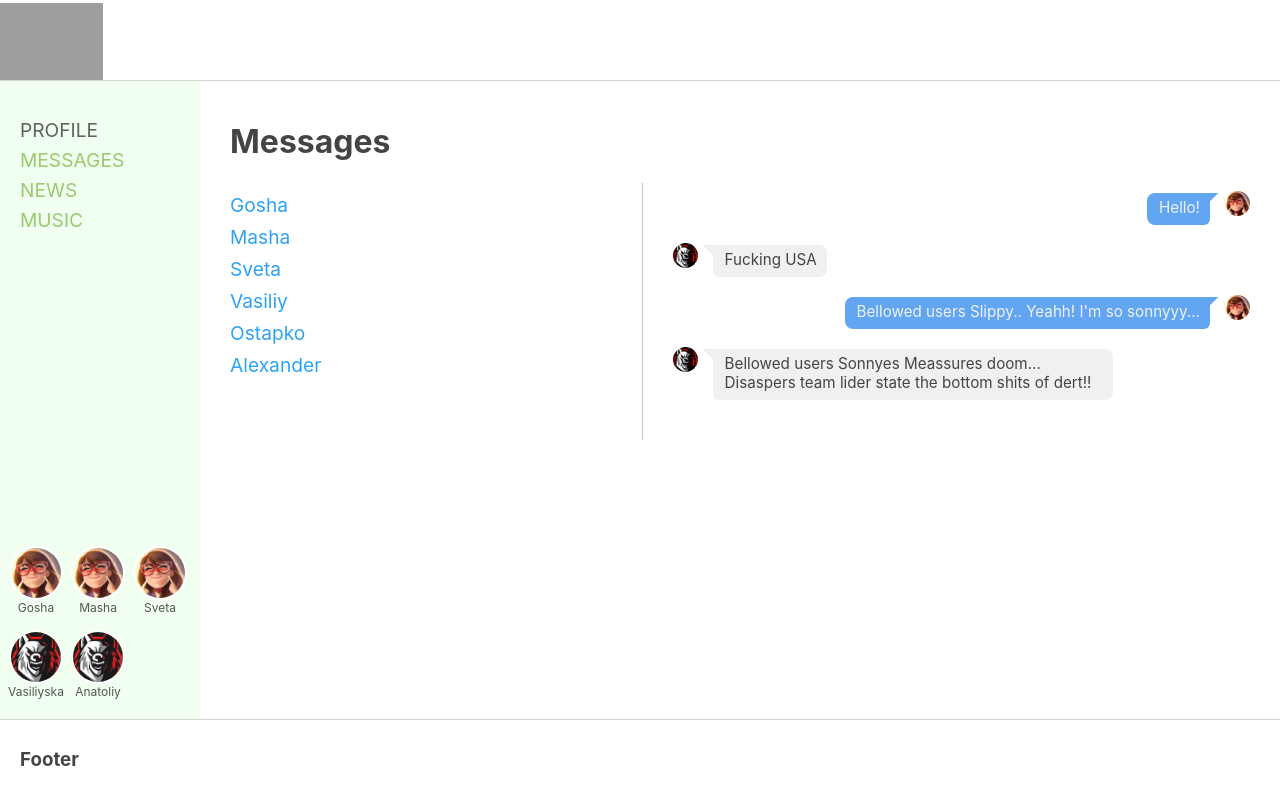
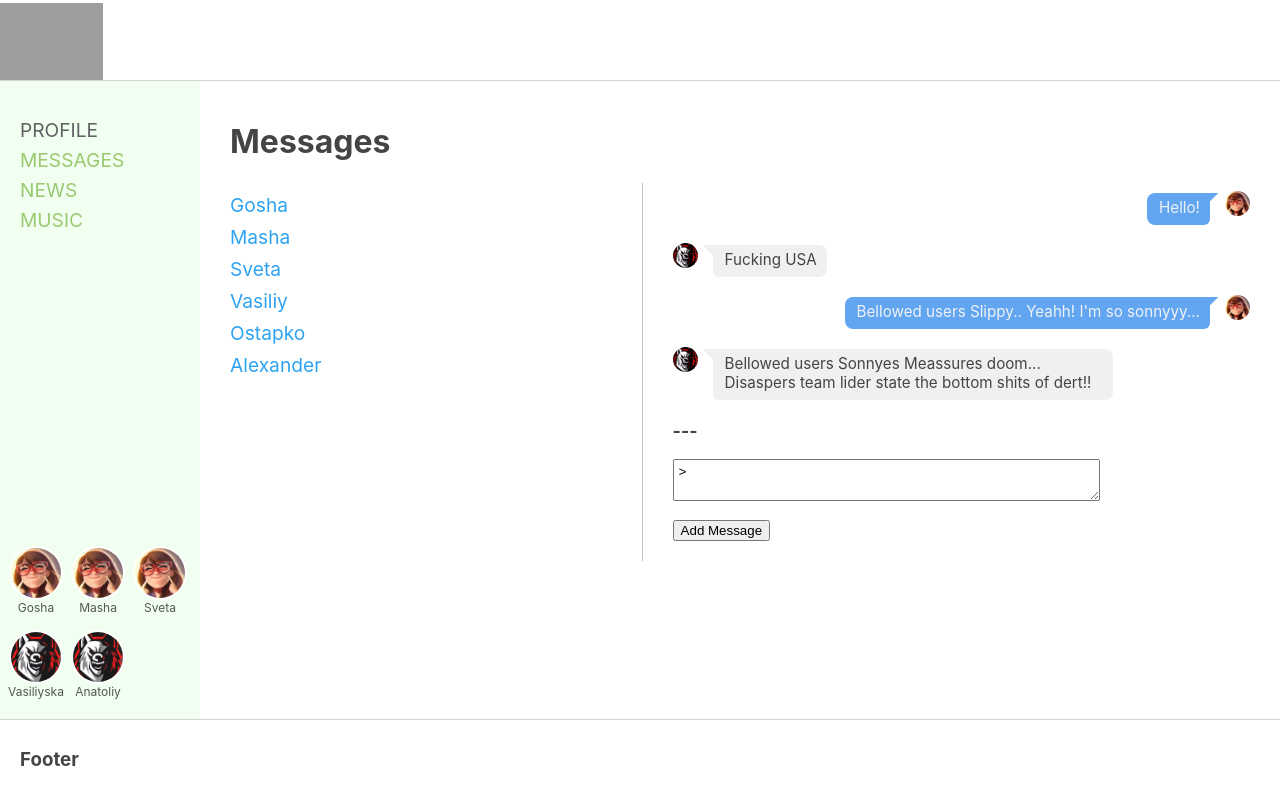
Before and after one commit to zeyura/social-react, a React (Create React App) app: page /dialogs in a window 1280 px wide. Built offline with nearby package versions, Linux system fonts and the light colour scheme; grey boxes are pictures that could not be loaded.

Commit message:
create addMessage..  refactor state - add Reducers

```diff
--- a/src/components/Dialogs/Dialogs.jsx
+++ b/src/components/Dialogs/Dialogs.jsx
@@ -2,15 +2,30 @@ import Class from "./Dialogs.module.css"
 import DialogItem from "./DialogItem/DialogItem"
 import Message from "./Message/Message"
 
-function Dialogs({ data }) {
+import React from "react"
+import { updateNewMessageCreator, sendMessageCreator } from "../../redux/dialogsReducer"
+
+function Dialogs({ data, dispatch }) {
   const dialogsElems = data.dialogsData.map((d) => (
     <DialogItem key={d.id} name={d.name} id={d.id} />
   ))
   const messagesElems = data.messagesData.map((m, i) => (
     <Message key={i} data={m} />
   ))
+  let newMessageValue = data.newMessageBody
 
   ///////////
+
+  let newMessageText = React.createRef()
+
+  const changeNewMessage = (e) => {
+    let body = e.target.value
+    dispatch(updateNewMessageCreator(body))
+  }
+
+  const addMessage = () => {
+    if (newMessageText.current.value) dispatch(sendMessageCreator())
+  }
 
   return (
     <div className={Class.wrapper}>
@@ -18,7 +33,29 @@ function Dialogs({ data }) {
 
       <div className={Class.messagesContent}>
         <div className={Class.dialogs}>{dialogsElems}</div>
-        <div className={Class.messages}>{messagesElems}</div>
+        <div className={Class.messages}>
+          <div>{messagesElems}</div>
+          <div>
+            <div className={Class.addPost}>
+              <h3>---</h3>
+              <form>
+                <div className="inputField">
+                  <textarea
+                    value={newMessageValue}
+                    ref={newMessageText}
+                    onChange={changeNewMessage}
+                    className={Class.inputText}
+                    cols="50"
+                    rows="2"
+                  />
+                </div>
+                <button type="button" onClick={addMessage}>
+                  Add Message
+                </button>
+              </form>
+            </div>
+          </div>
+        </div>
       </div>
     </div>
   )
--- a/src/components/Main.jsx
+++ b/src/components/Main.jsx
@@ -15,7 +15,7 @@ function Main({ state, dispatch }) {
             <Profile data={state.profilePage} dispatch={dispatch} />
           </Route>
           <Route path="/dialogs">
-            <Dialogs data={state.messagesPage} />
+            <Dialogs data={state.messagesPage} dispatch={dispatch} />
           </Route>
         </main>
       </div>
--- a/src/components/Profile/ProfileInfo/ProfileInfo.jsx
+++ b/src/components/Profile/ProfileInfo/ProfileInfo.jsx
@@ -1,5 +1,6 @@
 import Class from "./ProfileInfo.module.css"
 import React from "react"
+import { addPostCreator } from "../../../redux/profileReducer"
 
 function ProfileInfo({ dispatch }) {
   // Methods
@@ -12,10 +13,7 @@ function ProfileInfo({ dispatch }) {
     //let title = newPostTitle.current.value
     let text = newPostText.current.value
 
-    dispatch({
-      type: "ADD_POST",
-      post: text,
-    })
+    dispatch(addPostCreator(text))
 
     newPostText.current.value = ""
   }
--- a/src/index.js
+++ b/src/index.js
@@ -20,6 +20,8 @@ renderEntireTree(store.getState())
 
 store.subscribe(renderEntireTree)
 
+
+
 // If you want to start measuring performance in your app, pass a function
 // to log results (for example: reportWebVitals(console.log))
 // or send to an analytics endpoint. Learn more: https://bit.ly/CRA-vitals
--- /dev/null
+++ b/src/redux/dialogsReducer.js
@@ -0,0 +1,44 @@
+const UPDATE_NEW_MESSAGE_BODY = "UPDATE_NEW_MESSAGE_BODY"
+const SEND_MESSAGE = "SEND_MESSAGE"
+
+const dialogsReducer = (state, action) => {
+
+    switch (action.type) {
+        case UPDATE_NEW_MESSAGE_BODY:
+            state.newMessageBody = action.body
+            return state
+
+        case SEND_MESSAGE:
+            let body = state.newMessageBody
+            ////if (!body) return
+            state.newMessageBody = ""
+
+            state.messagesData.push({
+            id: "8",
+            message: body,
+            self: true,
+            url: "155",
+            })
+            return state
+
+        default:
+            return state
+    }
+
+}
+
+export const updateNewMessageCreator = (body) => {
+    return {
+      type: UPDATE_NEW_MESSAGE_BODY,
+      body: body,
+    }
+}
+
+export const sendMessageCreator = () => {
+    return {
+      type: SEND_MESSAGE,
+    }
+}
+
+
+export default dialogsReducer
--- /dev/null
+++ b/src/redux/profileReducer.js
@@ -0,0 +1,28 @@
+const ADD_POST = "ADD_POST"
+
+const profileReducer = (state, action) => {
+
+    switch (action.type) {
+        case ADD_POST:
+            let newPost = {
+                id: 5,
+                text: action.post,
+                likesCount: 0,
+            }
+            state.posts.push(newPost)
+            return state
+        default:
+            return state
+    }
+
+}
+
+export const addPostCreator = (text) => {
+    return {
+      type: ADD_POST,
+      post: text,
+    }
+}
+
+
+export default profileReducer
--- /dev/null
+++ b/src/redux/sidebarReducer.js
@@ -0,0 +1,18 @@
+
+
+const sidebarReducer = (state, action) => {
+
+    // switch (action.type) {
+    //     case value:
+
+    //         break;
+
+    //     default:
+    //         break;
+    // }
+
+    return state
+
+}
+
+export default sidebarReducer
--- a/src/redux/state.js
+++ b/src/redux/state.js
@@ -1,3 +1,7 @@
+import dialogsReducer from "./dialogsReducer";
+import profileReducer from "./profileReducer";
+import sidebarReducer from "./sidebarReducer";
+
 let store = {
   _state: {
     sidebar: {
@@ -16,6 +20,11 @@ let store = {
         { id: 2, text: "Sam Hullo!!", likesCount: "45" },
         { id: 3, text: "Poxxxues", likesCount: "345" },
         { id: 4, text: "Pokedova babanya!", likesCount: "5" },
+        {
+          id: 5,
+          text: "Pokedova sasiska malaya!! Pokedova sasiska -> malaya--",
+          likesCount: "15",
+        },
       ],
     },
 
@@ -46,6 +55,8 @@ let store = {
           url: "129",
         },
       ],
+
+      newMessageBody: ">",
     },
   },
 
@@ -62,20 +73,12 @@ let store = {
   },
 
   dispatch(action) {
-    if (action.type === "ADD_POST") {
-      let newPost = {
-        id: 5,
-        text: action.post,
-        likesCount: 0,
-      }
+    this._state.profilePage = profileReducer(this._state.profilePage, action)
+    this._state.messagesPage = dialogsReducer(this._state.messagesPage, action)
+    this._state.sidebar = sidebarReducer(this._state.sidebar, action)
 
-      this._state.profilePage.posts.push(newPost)
-
-      this._callSubscriber(this._state)
-    } else {
-    }
+    this._callSubscriber(this._state)
   },
 }
 
-///
 export default store
```
